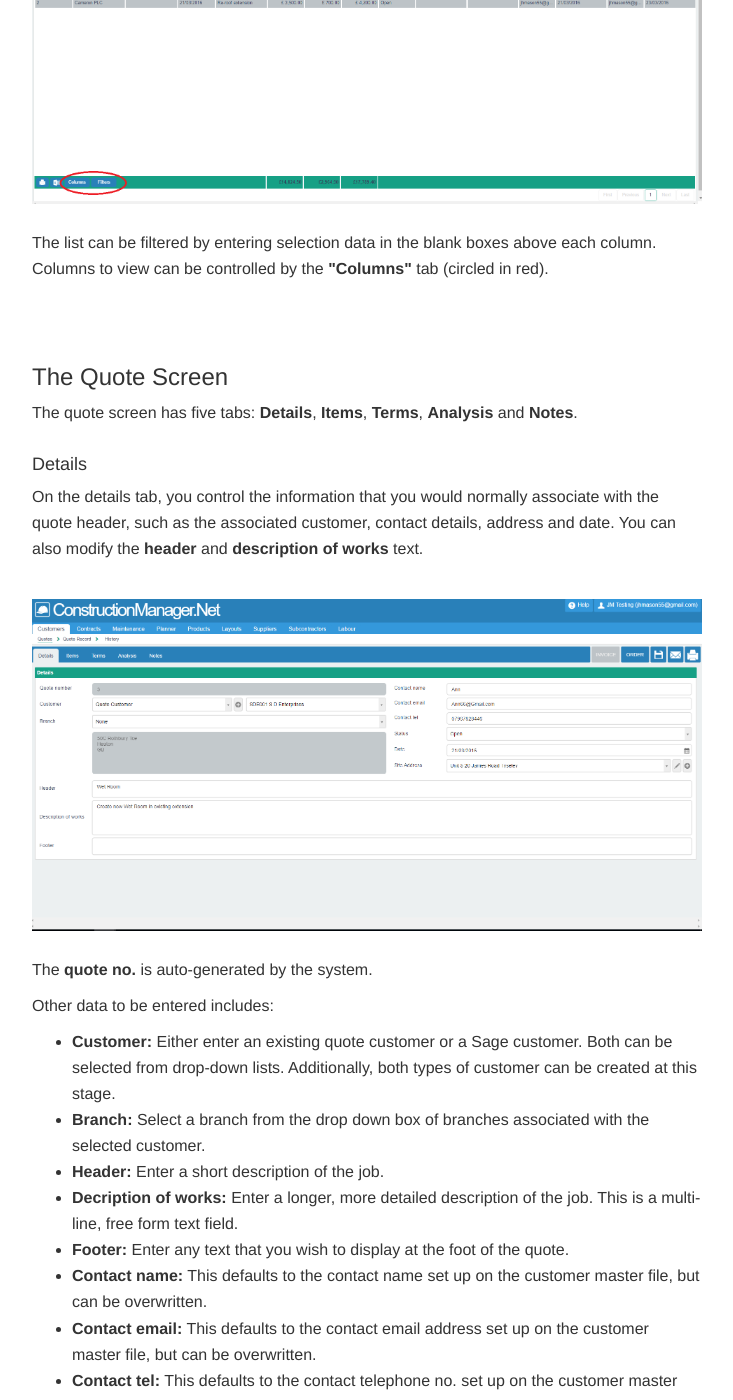
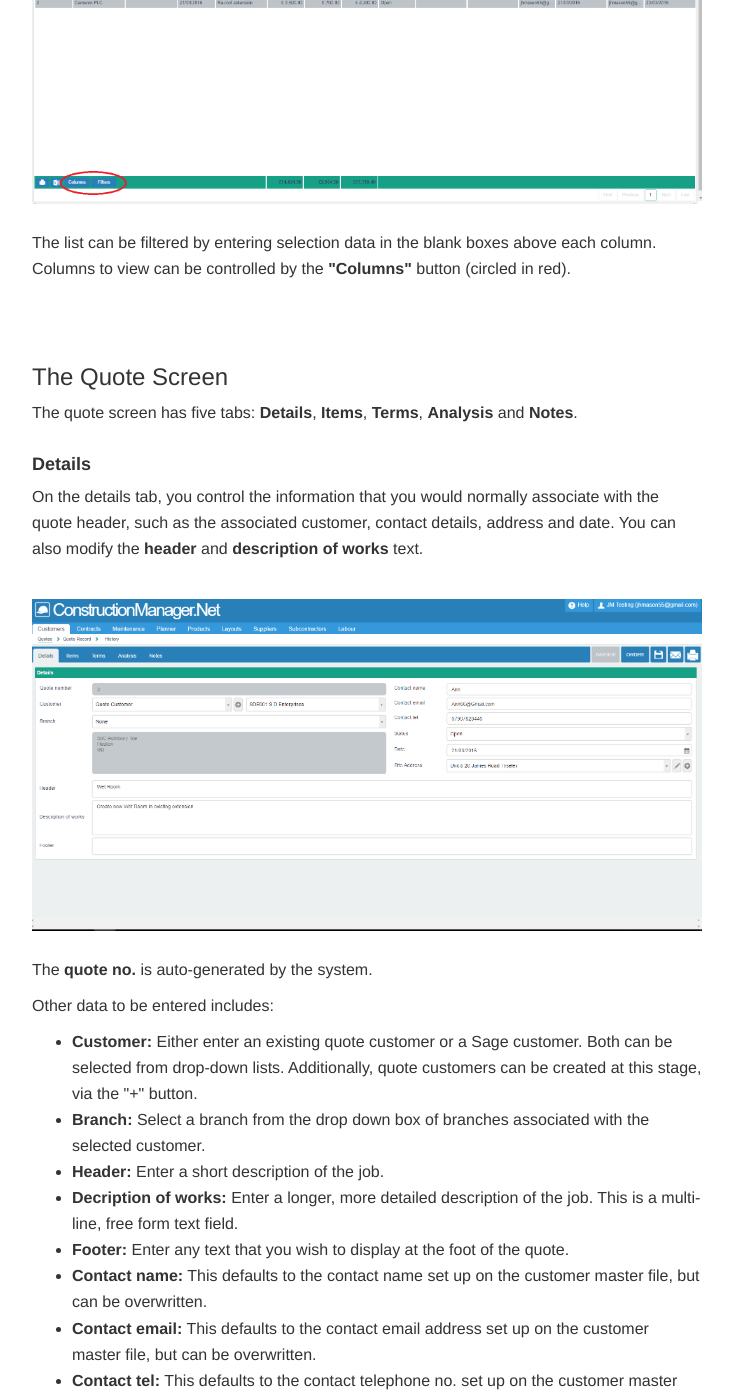
Before and after one commit to JNCSolutions/ConstructionManagerDocs, a Jekyll site: the page built from quotes.html, in a window 1280 px wide and 1400 px high, scrolled down 1357 px. Shown: the whole window, without its empty margins (273-1006 px from the left). Built offline with Jekyll 4.4.1, drawn with Linux system fonts in a browser that asks for light colours; some of the changed text lies outside the part shown.

Commit message:
Update quotes.html

```diff
--- a/quotes.html
+++ b/quotes.html
@@ -64,7 +64,7 @@
     <br> <br>
 
     <p>The list can be filtered by entering selection data in the blank boxes above each column.
-        Columns to  view can be controlled by the <b>"Columns"</b> tab (circled in red).</p>
+        Columns to  view can be controlled by the <b>"Columns"</b> button (circled in red).</p>
     <br>
   </div>
 
@@ -74,7 +74,7 @@
 
     <p>The quote screen has five tabs: <strong>Details</strong>, <strong>Items</strong>, <strong>Terms</strong>, <strong>Analysis</strong> and <strong>Notes</strong>.</p>
 
-    <h4 id="details-tab">Details</h4>
+    <h4 id="details-tab"><b>Details</b></h4>
 
     <p>On the details tab, you control the information that you would normally associate with the quote header, such as the associated customer, contact details, address and date. You can also modify the <strong>header</strong> and <strong>description of works</strong> text.</p>
     <br>
@@ -88,7 +88,7 @@
     <p>
       <ul>
         <li><b>Customer:</b>              Either enter an existing quote customer or a Sage customer. Both can be selected from drop-down lists.
-                                          Additionally, both types of customer can be created at this stage.</li>
+                                          Additionally, quote customers can be created at this stage, via the "+" button.</li>
         <li><b>Branch:</b>                Select a branch from the drop down box of branches associated with the selected customer.</li>
         <li><b>Header: </b>               Enter a short description of the job.</li>
         <li><b>Decription of works:</b>   Enter a longer, more detailed description of the job. This is a multi-line, free form text field.</li>
@@ -98,7 +98,7 @@
         <li><b>Contact tel:</b>           This defaults to the contact telephone no. set up on the customer master file, but can be overwritten.</li>
         <li><b>Status:</b>                A new quote will default to <b>Open</b>, but can be changed later to <b>Ordered</b>, <b>Lost</b> or <b>Inactive</b>.
                                           An open quote that is converted to an order, via the button at the top of the screen,
-                                          will be automatically changed to a status of <b>Ordered></b>. This field is used for reporting purposes.</li>
+                                          will be automatically changed to a status of <b>Ordered</b>. This field is used for reporting purposes.</li>
         <li><b>Date:</b>                  This defaults to today's date but can be overwritten.</li>
         <li><b>Site address:</b>          This defaults to the customer's address but can be overwritten.
                                           Pick an address from the drop down list, or create a new address.</li>
@@ -111,7 +111,7 @@
 
     <br>
     <p>.</p>
-      <h4 id="items-tab">Items</h4>
+      <h4 id="items-tab"><b>Items</b></h4>
     <p>The items tab contains the meat of the quote. Here you control the items that comprise the work itself.</p>
     <br>
       <img src="img/Quotes_Items.PNG" style="width: 100%;">
```
Also changed, not shown: other parts of quotes.html (+4 -4 lines).
